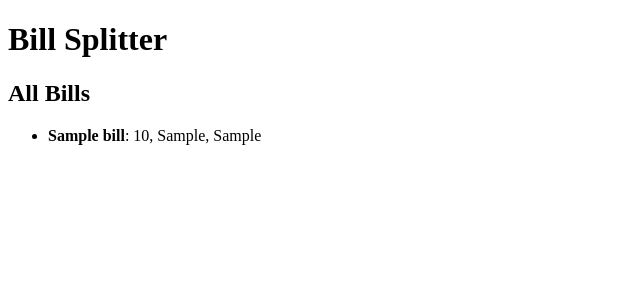
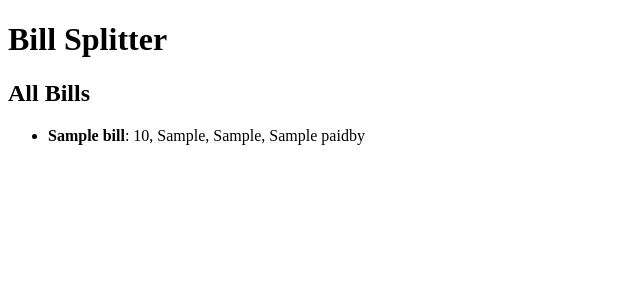
Before and after one commit to ru57y34nn/bill_splitter, a Flask app: template templates/bills.jinja2 in a window 1280 px wide. Shown: the part 26-326 px from the top of the page, without its empty margins (0-640 px from the left). Run offline with Flask 2, Linux system fonts and the light colour scheme; the template is opened without the code that fills it: most values are stand-ins (such as "Sample title", 1, 10 or a date in 2020).

Commit message:
still trying to add paidby to Bill.

```diff
--- a/main.py
+++ b/main.py
@@ -165,19 +165,21 @@ def report():
     return render_template('report.jinja2', bills_total=bills_total, users=users)
 
 
-@app.route('/paidby/')
+@app.route('/paidby/', methods=['GET', 'POST'])
 def paidby():
     if 'username' not in session:
         return redirect(url_for('login'))
     if request.method == 'POST':
         payer_name = request.form['username']
-        bill_name = int(request.form['billname'])
+        bill_name = request.form['billname']
         find_bill = Bill.select().where(Bill.name == bill_name)
+        find_user = User.select().where(User.username == payer_name)
 
-        if find_bill.exists():
-            Bill(name=find_bill.get(), paidby=payer_name).save()
+        if find_user.exists():
+            find_bill.paidby = payer_name
             return redirect(url_for('all'))
-        return render_template('paidby.jinja2', error="User does not exist.")
+        else:
+            return render_template('paidby.jinja2', error="User does not exist.")
     else:
         return render_template('paidby.jinja2')
 
--- a/templates/bills.jinja2
+++ b/templates/bills.jinja2
@@ -5,7 +5,7 @@
 {% block content %}
 <ul>
     {% for bill in bills %}
-        <li><b>{{ bill.name }}</b>: {{ bill.amount }}, {{ bill.first_day }}, {{ bill.last_day }}</li>
+        <li><b>{{ bill.name }}</b>: {{ bill.amount }}, {{ bill.first_day }}, {{ bill.last_day }}, {{ bill.paidby }}</li>
     {% endfor %}
 </ul>
 {% endblock content %}
--- a/templates/paidby.jinja2
+++ b/templates/paidby.jinja2
@@ -5,8 +5,8 @@
 {% block content %}
     <p>Enter name of bill and the username of the person who paid the bill</p>
     <form method="POST">
-        <label for=billname">Bill Name:</label><input type="text" id="name" name="name">
-        <label for="username">Paid By</label><input type="text" id="first_day" name="first_day">
+        <label for=billname">Bill Name:</label><input type="text" id="billname" name="billname">
+        <label for="username">Paid By</label><input type="text" id="username" name="username">
         <input type="submit" value="submit">
     </form>
 {% endblock content %}
```
